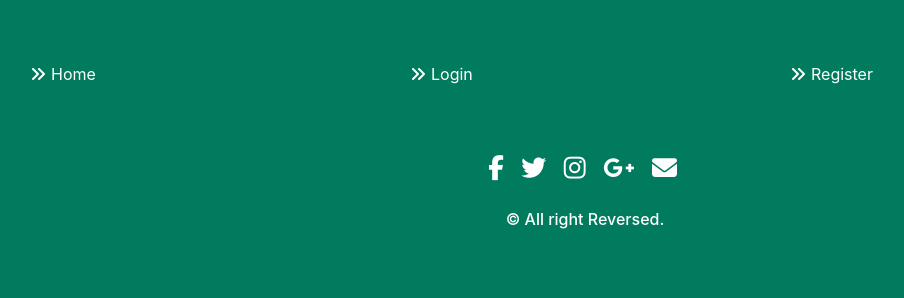
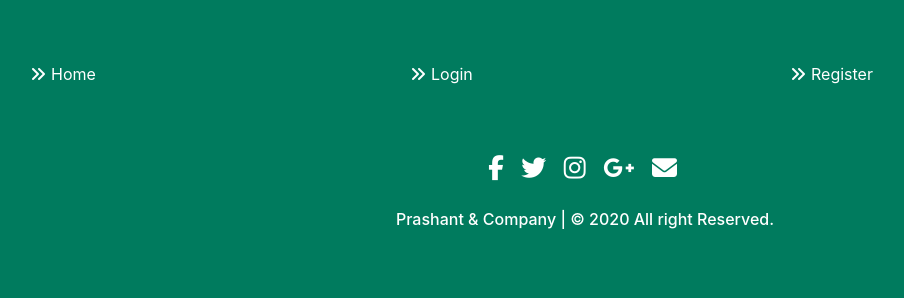
Before and after one commit to Prash-10520536/dental-e-shop, a Flask app: page /lab in a window 1280 px wide. Shown: the part 620-918 px from the top of the page, without its empty margins (55-959 px from the left). Run offline with Flask 2, Linux system fonts and the light colour scheme; a user stored in the database is signed in; data comes from the database, SQL or seed files in the repository; some libraries are stand-ins or nearby versions.

Commit message:
Update layout.html

```diff
--- a/dental/templates/layout.html
+++ b/dental/templates/layout.html
@@ -179,7 +179,7 @@ section .section-title {
     </div>
     <div class="row">
       <div class="col-xs-12 col-sm-12 col-md-12 mt-2 mt-sm-2 text-center text-white">
-        <p class="h6">© All right Reversed.</p>
+        <p class="h6">Prashant & Company | © 2020 All right Reserved.</p>
       </div>
       <hr>
     </div>
```
